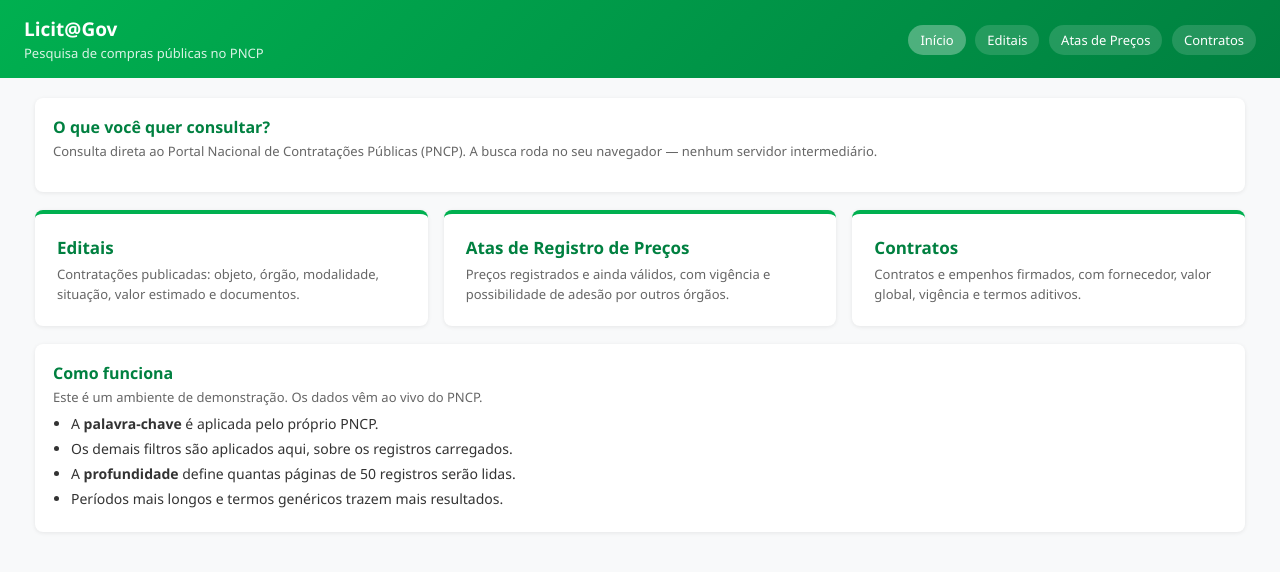
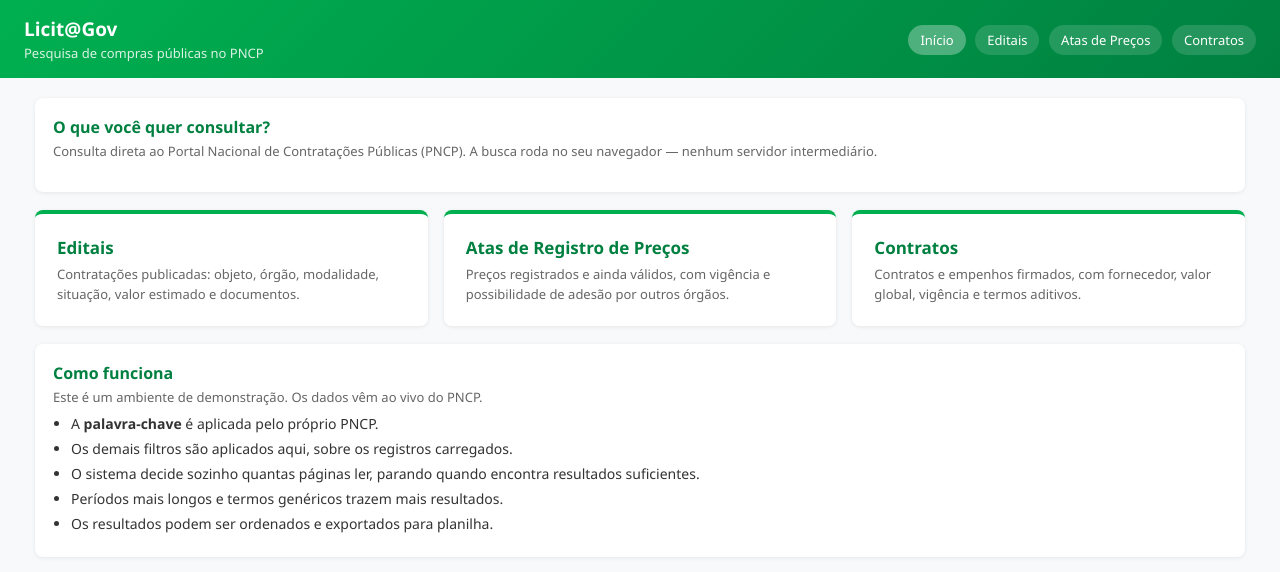
Before and after one commit to Cezarj59/pncp-pesquisa, a plain HTML site: page index.html in a window 1280 px wide. Drawn offline with Linux system fonts and the light colour scheme.

Commit message:
docs(inicio): atualiza texto sobre profundidade da busca
A pagina inicial ainda dizia que a profundidade define quantas paginas
serao lidas, o que deixou de existir quando a busca passou a ser automatica.

- explica que o sistema decide sozinho quantas paginas ler
- menciona ordenacao e exportacao

```diff
--- a/index.html
+++ b/index.html
@@ -62,8 +62,9 @@
         <ul class="docs">
             <li>A <strong>palavra-chave</strong> é aplicada pelo próprio PNCP.</li>
             <li>Os demais filtros são aplicados aqui, sobre os registros carregados.</li>
-            <li>A <strong>profundidade</strong> define quantas páginas de 50 registros serão lidas.</li>
+            <li>O sistema decide sozinho quantas páginas ler, parando quando encontra resultados suficientes.</li>
             <li>Períodos mais longos e termos genéricos trazem mais resultados.</li>
+            <li>Os resultados podem ser ordenados e exportados para planilha.</li>
         </ul>
     </div>
 
```
